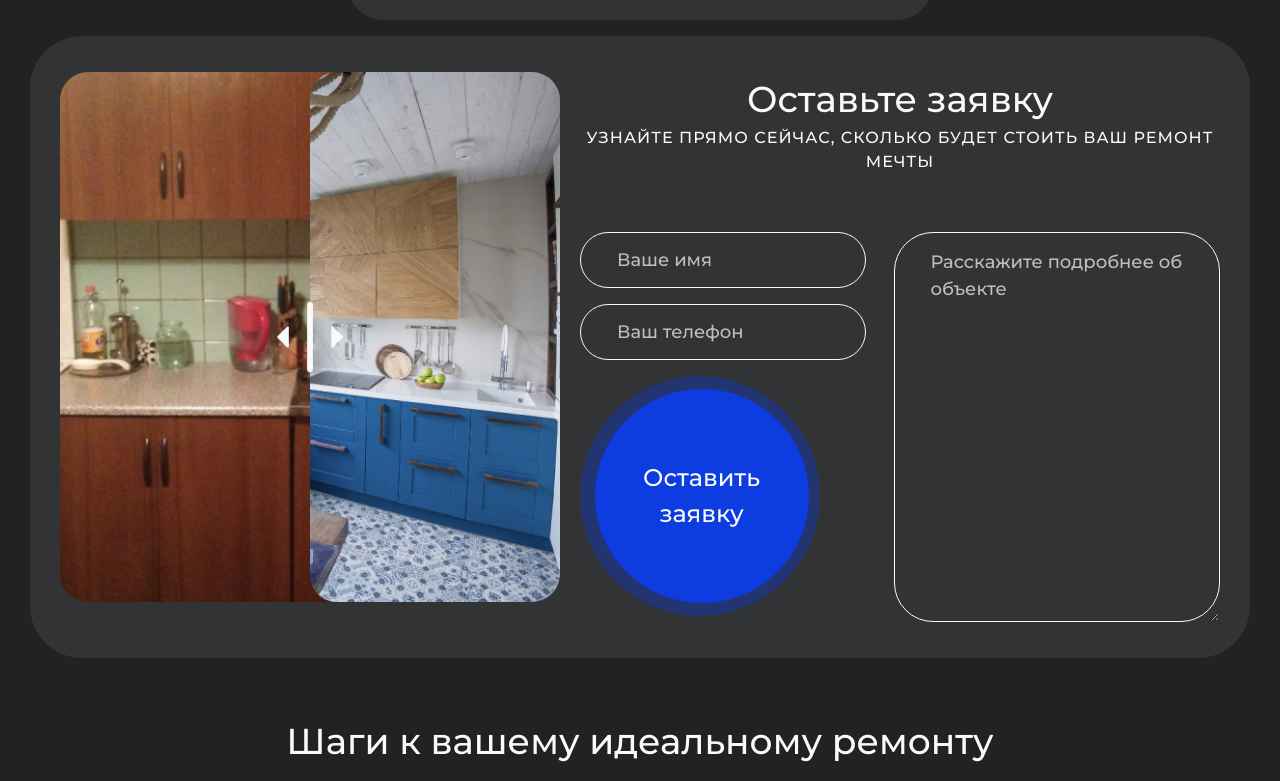
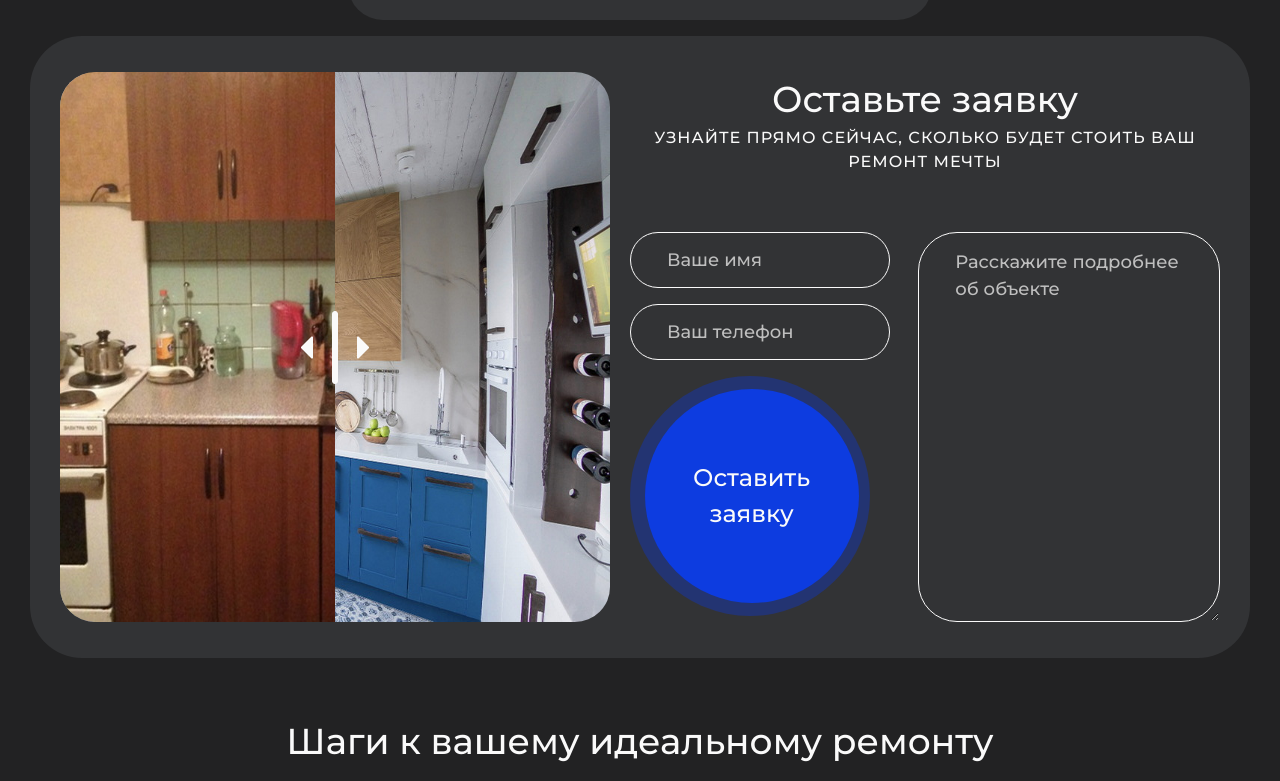
Before and after one commit to Kathryne-Kat/Dneprstr, a plain HTML site: page index.html in a window 1280 px wide. Shown: the part 2698-3479 px from the top of the page. Drawn offline with nearby package versions, Linux system fonts and the light colour scheme.

Commit message:
add feature

```diff
--- a/css/style.css
+++ b/css/style.css
@@ -491,18 +491,57 @@ backdrop-filter: blur(3px);
   border-radius: 52px;
   background: #323335;
 }
+/* .request-wrap-img {
+  max-width: 736px;
+  width: 100%;
+} */
 .request-wrap-img {
-  max-width: 736px;
-  width: 100%;
-}
-.request-img {
-  /* max-width: 736px; */
+  width: 735px;
+  /* width: 100%; */
+  height: 550px; /*should be the same height as the images*/
+}
+/* .request-img {
   width: 100%;
   height: 530px;
   border-radius: 28px;
   object-fit: cover;
-  /* margin-right: 87px; */
-}
+} */
+.img-comp-container {
+  position: relative;
+  height: 550px; /*should be the same height as the images*/
+  width: 735px;
+  /* width: 100%; */
+}
+.img-comp-img {
+  position: absolute;
+  width: auto;
+  height: auto;
+  overflow: hidden;
+}
+.img-comp-img img {
+  display: block;
+  vertical-align: middle;
+  border-radius: 35px;
+  width: 735px;
+  height: 550px;
+  /* width: 100%; */
+}
+.img-comp-slider {
+  position: absolute;
+  z-index: 9;
+  cursor: ew-resize;
+  /*set the appearance of the slider:*/
+  width: 86px;
+  height: 73px;
+  background-image: url(../img/before-after.png);
+  background-repeat: no-repeat;
+  background-position: center;
+
+  /* background-color: #2196f3;
+  opacity: 0.7;
+  border-radius: 50%; */
+}
+
 .request-wrap-form {
   max-width: 977px;
   width: 100%;
@@ -1483,9 +1522,22 @@ input[type="radio"]:checked + label:after {
   .request-wrap {
     gap: 20px;
   }
-  .request-wrap-img {
+  /* .request-wrap-img {
     max-width: 500px;
     width: 100%;
+  } */
+  .request-wrap-img {
+    width: 550px;
+    height: 550px; /*should be the same height as the images*/
+  }
+  .img-comp-container {
+    height: 550px; /*should be the same height as the images*/
+    width: 550px;
+    /* width: 100%; */
+  }
+  .img-comp-img img {
+    width: 550px;
+    height: 550px;
   }
   .about-wrap-part {
     gap: 20px;
--- a/index.html
+++ b/index.html
@@ -319,7 +319,15 @@
       <section class="request section-b">
         <div class="request-wrap">
           <div class="request-wrap-img">
-            <img class="request-img" src="./img/request.jpg" alt="" />
+            <!-- <img class="request-img" src="./img/request.jpg" alt="" /> -->
+            <div class="img-comp-container">
+              <div class="img-comp-img">
+                <img src="./img/after1.jpg" alt="photo" />
+              </div>
+              <div class="img-comp-img img-comp-overlay">
+                <img src="./img/before1.jpg" alt="photo" />
+              </div>
+            </div>
           </div>
           <div class="request-wrap-form">
             <h2 class="request-title section-title">Оставьте заявку</h2>
--- a/js/script.js
+++ b/js/script.js
@@ -120,3 +120,86 @@ refs.openAbout.addEventListener("mouseleave", closeMenuAbout);
     });
   }
 })();
+
+function initComparisons() {
+  var x, i;
+  /*find all elements with an "overlay" class:*/
+  x = document.getElementsByClassName("img-comp-overlay");
+  for (i = 0; i < x.length; i++) {
+    /*once for each "overlay" element:
+    pass the "overlay" element as a parameter when executing the compareImages function:*/
+    compareImages(x[i]);
+  }
+  function compareImages(img) {
+    var slider,
+      img,
+      clicked = 0,
+      w,
+      h;
+    /*get the width and height of the img element*/
+    w = img.offsetWidth;
+    h = img.offsetHeight;
+    /*set the width of the img element to 50%:*/
+    img.style.width = w / 2 + "px";
+    /*create slider:*/
+    slider = document.createElement("DIV");
+    slider.setAttribute("class", "img-comp-slider");
+    /*insert slider*/
+    img.parentElement.insertBefore(slider, img);
+    /*position the slider in the middle:*/
+    slider.style.top = h / 2 - slider.offsetHeight / 2 + "px";
+    slider.style.left = w / 2 - slider.offsetWidth / 2 + "px";
+    /*execute a function when the mouse button is pressed:*/
+    slider.addEventListener("mousedown", slideReady);
+    /*and another function when the mouse button is released:*/
+    window.addEventListener("mouseup", slideFinish);
+    /*or touched (for touch screens:*/
+    slider.addEventListener("touchstart", slideReady);
+    /*and released (for touch screens:*/
+    window.addEventListener("touchstop", slideFinish);
+    function slideReady(e) {
+      /*prevent any other actions that may occur when moving over the image:*/
+      e.preventDefault();
+      /*the slider is now clicked and ready to move:*/
+      clicked = 1;
+      /*execute a function when the slider is moved:*/
+      window.addEventListener("mousemove", slideMove);
+      window.addEventListener("touchmove", slideMove);
+    }
+    function slideFinish() {
+      /*the slider is no longer clicked:*/
+      clicked = 0;
+    }
+    function slideMove(e) {
+      var pos;
+      /*if the slider is no longer clicked, exit this function:*/
+      if (clicked == 0) return false;
+      /*get the cursor's x position:*/
+      pos = getCursorPos(e);
+      /*prevent the slider from being positioned outside the image:*/
+      if (pos < 0) pos = 0;
+      if (pos > w) pos = w;
+      /*execute a function that will resize the overlay image according to the cursor:*/
+      slide(pos);
+    }
+    function getCursorPos(e) {
+      var a,
+        x = 0;
+      e = e || window.event;
+      /*get the x positions of the image:*/
+      a = img.getBoundingClientRect();
+      /*calculate the cursor's x coordinate, relative to the image:*/
+      x = e.pageX - a.left;
+      /*consider any page scrolling:*/
+      x = x - window.pageXOffset;
+      return x;
+    }
+    function slide(x) {
+      /*resize the image:*/
+      img.style.width = x + "px";
+      /*position the slider:*/
+      slider.style.left = img.offsetWidth - slider.offsetWidth / 2 + "px";
+    }
+  }
+}
+initComparisons();
```
Also changed, not shown: img/11.JPG (added), img/22.JPG (added), img/after1.jpg (added), img/before-after.png (added), img/before1.jpg (added).
